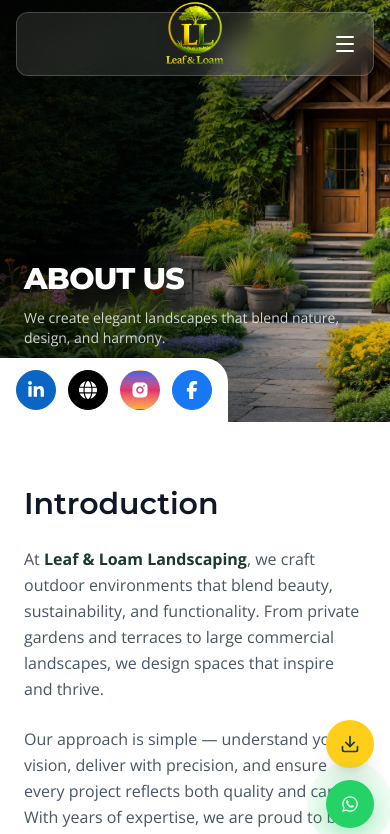
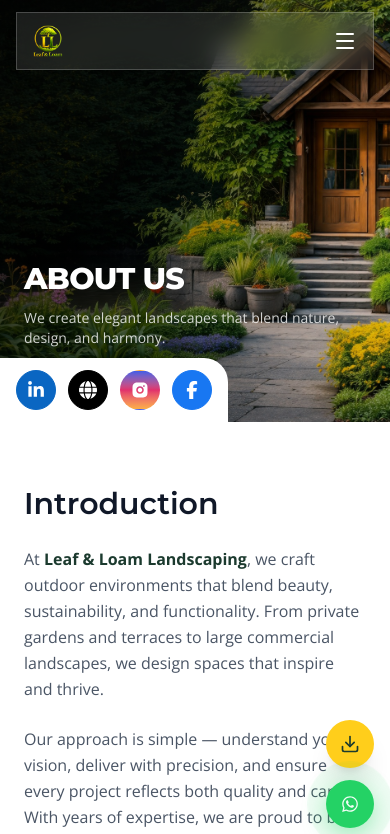
Before and after one commit to DurgaPrasadDaddu/llf-demo, a Next.js app: page /about in a window 390 px wide. Shown: the top 834 px of the page. Built offline with nearby package versions, Linux system fonts and the light colour scheme.

Commit message:
nav updates

```diff
--- a/src/components/SharedComponents/Navbar.jsx
+++ b/src/components/SharedComponents/Navbar.jsx
@@ -116,7 +116,7 @@ const Navbar = () => {
       </div>
 
       {/* ================= MOBILE & TABLET ================= */}
-      {/* <div className="lg:hidden px-4 sm:px-6">
+      <div className="lg:hidden px-4 sm:px-6">
         <div className=" max-w-7xl mx-auto">
           <div className="backdrop-blur-md bg-white/10  px-4 sm:px-6 py-3 border border-white/20 shadow-lg">
             <div className="flex items-center justify-between">
@@ -168,77 +168,8 @@ const Navbar = () => {
             </div>
           )}
         </div>
-      </div> */}
-      {/* ================= MOBILE & TABLET ================= */}
-      <div className="lg:hidden px-4 sm:px-6">
-        <div className="max-w-7xl mx-auto relative">
+      </div>
 
-          {/* Fixed Height Navbar */}
-          <div className="relative h-16 backdrop-blur-md bg-white/10 px-4 sm:px-6 border border-white/20 shadow-lg rounded-xl overflow-visible">
-
-            {/* Centered Content */}
-            <div className="flex items-center justify-between h-full">
-
-              {/* Logo Wrapper (Absolute - does NOT affect navbar height) */}
-              <Link
-                href="/"
-                className="absolute left-1/2 -translate-x-1/2 -top-3"
-              >
-                <Image
-                  src="/Images/logo1.png"
-                  alt="Leaf-Loam Landscaping Services"
-                  width={300}
-                  height={100}
-                  priority
-                  className="
-                    h-16 sm:h-20
-                    w-auto
-                    object-contain
-                    drop-shadow-xl
-                    transition-all duration-300
-                  "
-                />
-              </Link>
-
-              {/* Empty div for spacing left */}
-              <div className="w-8" />
-
-              {/* Menu Button */}
-              <button
-                className="text-white z-20"
-                onClick={() => setMobileOpen(!mobileOpen)}
-              >
-                {mobileOpen ? <X size={24} /> : <Menu size={24} />}
-              </button>
-            </div>
-          </div>
-
-          {/* Mobile Dropdown */}
-          {mobileOpen && (
-            <div className="mt-6 backdrop-blur-md bg-white/10 rounded-3xl border border-white/20 p-5 sm:p-6 shadow-xl">
-              <div className="flex flex-col gap-4">
-                {navLinks.map((link) => (
-                  <Link
-                    key={link.name}
-                    href={link.href}
-                    onClick={() => setMobileOpen(false)}
-                    className="text-white hover:text-green-300 transition text-sm sm:text-base"
-                  >
-                    {link.name}
-                  </Link>
-                ))}
-
-                <Link
-                  href="/contact"
-                  className="rounded-full bg-white px-5 py-2 text-sm font-semibold text-black transition hover:scale-105"
-                >
-                  START YOUR GARDEN
-                </Link>
-              </div>
-            </div>
-          )}
-        </div>
-      </div>
     </header>
   );
 };
```
